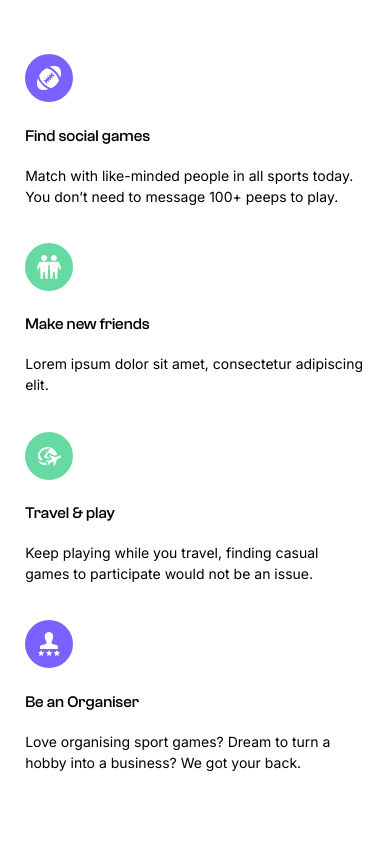
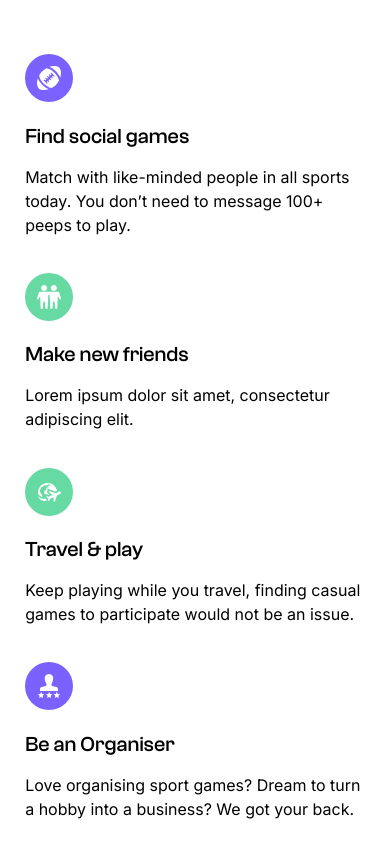
Before and after one commit to tanuj-22/booksports, a React (Create React App) app: page / in a window 390 px wide. Shown: the part 2163-3004 px from the top of the page. Built offline with nearby package versions, Linux system fonts and the light colour scheme; a web font is replaced by a local one.

Commit message:
create sports event fonts changed and logo height modified

```diff
--- a/src/css/App.css
+++ b/src/css/App.css
@@ -9,7 +9,7 @@
     max-height: 1600px;
   }
   .navBrandLogoB{
-    height: 4.5vh !important;
+    height: 2.5vh !important;
   }
 }
 html{
--- a/src/css/create-sport-event.css
+++ b/src/css/create-sport-event.css
@@ -1,17 +1,16 @@
-
 .create-sport-event .create-sport-event-taglines {
   width: 60%;
   color: #000000;
 }
 .create-sport-event .create-sport-event-taglines .create-sport-event-heading {
   font-weight: 500;
-  font-size: 50px;
-  line-height: 62px;
+  font-size: 3.125rem;
+  line-height: 3.875rem;
   margin-bottom: 2.75%;
 }
 .create-sport-event .create-sport-event-taglines .create-sport-event-info {
   font-weight: 400;
-  font-size: 18px;
+  font-size: 1.125rem;
   line-height: 150%;
   color: #000000;
   font-family: "Inter", sans-serif;
@@ -37,13 +36,13 @@
 }
 .create-sport-event .create-sport-event-card .create-sport-event-card-title {
   font-weight: 500;
-  font-size: 21px;
-  line-height: 26px;
+  font-size: 1.3125rem;
+  line-height: 1.625rem;
   color: #000000;
 }
 .create-sport-event .create-sport-event-card .create-sport-event-card-text {
   font-weight: 400;
-  font-size: 16px;
+  font-size: 1rem;
   line-height: 150%;
   color: #000000;
   font-family: "Inter", sans-serif;
@@ -54,12 +53,11 @@
   width: 81.8%;
   max-width: 100%;
   aspect-ratio: 1/1;
-  margin-right:0 ;
+  margin-right: 0;
   margin-left: auto;
 }
 .mock-img-box {
   position: relative;
-
 }
 .mock-img-box img:nth-of-type(1) {
   position: absolute;
@@ -199,7 +197,7 @@
   }
   .create-sport-event .create-sport-event-taglines .create-sport-event-heading {
     font-weight: 500;
-    font-size: 32px;
+    font-size: 2rem;
     line-height: 120%;
     color: #000000;
   }
@@ -218,11 +216,11 @@
   .create-sport-event .create-sport-event-taglines .create-sport-event-heading {
     margin-bottom: 7.5%;
   }
-  .create-sport-event .create-sport-event-card .create-sport-event-card-title{
-    font-size:1rem;
+  .create-sport-event .create-sport-event-card .create-sport-event-card-title {
+    font-size: 1.3125rem;
   }
-  .create-sport-event .create-sport-event-card .create-sport-event-card-text{
-    font-size: 0.875rem;
+  .create-sport-event .create-sport-event-card .create-sport-event-card-text {
+    font-size: 1rem;
     margin-bottom: 0;
   }
 }
```
